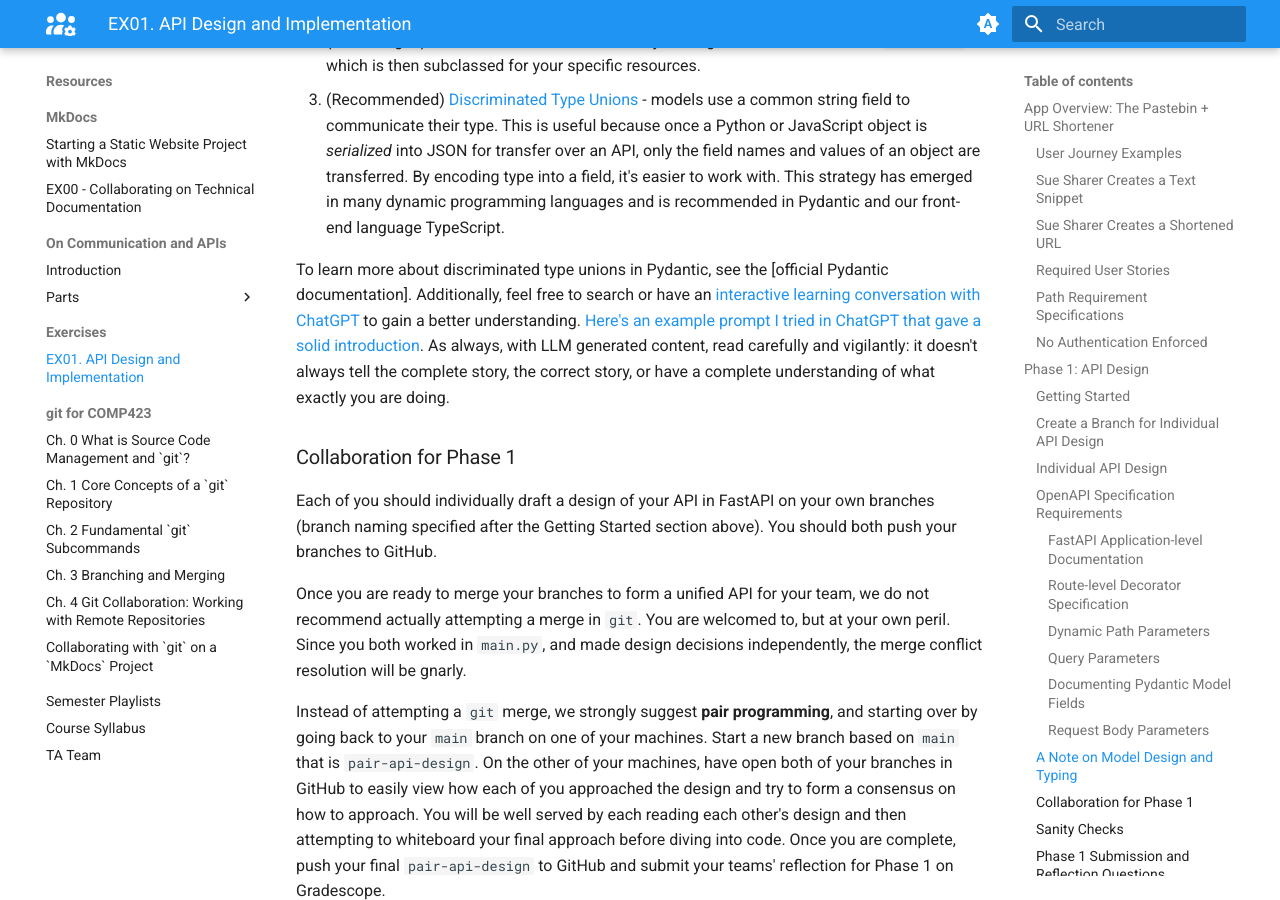
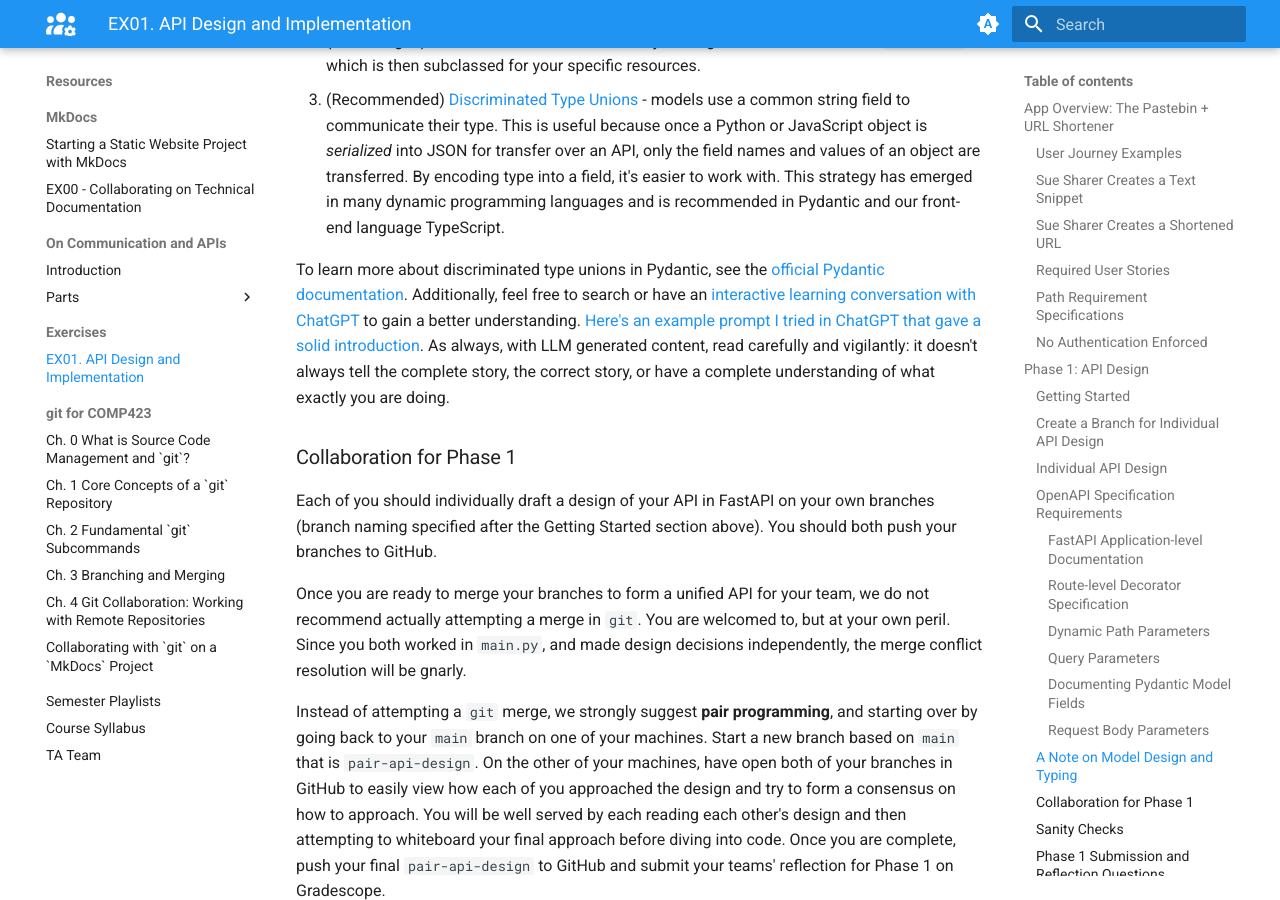
Before and after one commit to comp423-25s/comp423-25s.github.io, an MkDocs documentation site: the page built from docs/resources/exercises/ex01-api-design.md, in a window 1280 px wide and 900 px high, scrolled down 8341 px. Built offline with MkDocs 1.6.1 and Material for MkDocs 9.7.7, drawn with Linux system fonts in a browser that asks for light colours; part of the change alters nothing that is shown.

```diff
--- a/docs/resources/exercises/ex01-api-design.md
+++ b/docs/resources/exercises/ex01-api-design.md
@@ -282,7 +282,7 @@ In your design space for implementing your models, there are likely a few paths
 2. (Discouraged) Traditional Inheritance Hierarchy - a single resource subclass of `BaseModel` which is then subclassed for your specific resources.
 3. (Recommended) [Discriminated Type Unions](https://docs.pydantic.dev/2.0/usage/types/unions/#discriminated-unions-aka-tagged-unions) - models use a common string field to communicate their type. This is useful because once a Python or JavaScript object is _serialized_ into JSON for transfer over an API, only the field names and values of an object are transferred. By encoding type into a field, it's easier to work with. This strategy has emerged in many dynamic programming languages and is recommended in Pydantic and our front-end language TypeScript.
 
-To learn more about discriminated type unions in Pydantic, see the [official Pydantic documentation]. Additionally, feel free to search or have an [interactive learning conversation with ChatGPT](https://chatgpt.com/share/679f8a1a-22d4-8000-8ad4-2dab48c5f46f) to gain a better understanding. [Here's an example prompt I tried in ChatGPT that gave a solid introduction](https://chatgpt.com/share/679f8a1a-22d4-8000-8ad4-2dab48c5f46f). As always, with LLM generated content, read carefully and vigilantly: it doesn't always tell the complete story, the correct story, or have a complete understanding of what exactly you are doing.
+To learn more about discriminated type unions in Pydantic, see the [official Pydantic documentation](https://docs.pydantic.dev/2.0/usage/types/unions/#discriminated-unions-aka-tagged-unions). Additionally, feel free to search or have an [interactive learning conversation with ChatGPT](https://chatgpt.com/share/679f8a1a-22d4-8000-8ad4-2dab48c5f46f) to gain a better understanding. [Here's an example prompt I tried in ChatGPT that gave a solid introduction](https://chatgpt.com/share/679f8a1a-22d4-8000-8ad4-2dab48c5f46f). As always, with LLM generated content, read carefully and vigilantly: it doesn't always tell the complete story, the correct story, or have a complete understanding of what exactly you are doing.
 
 ### Collaboration for Phase 1
 
```
